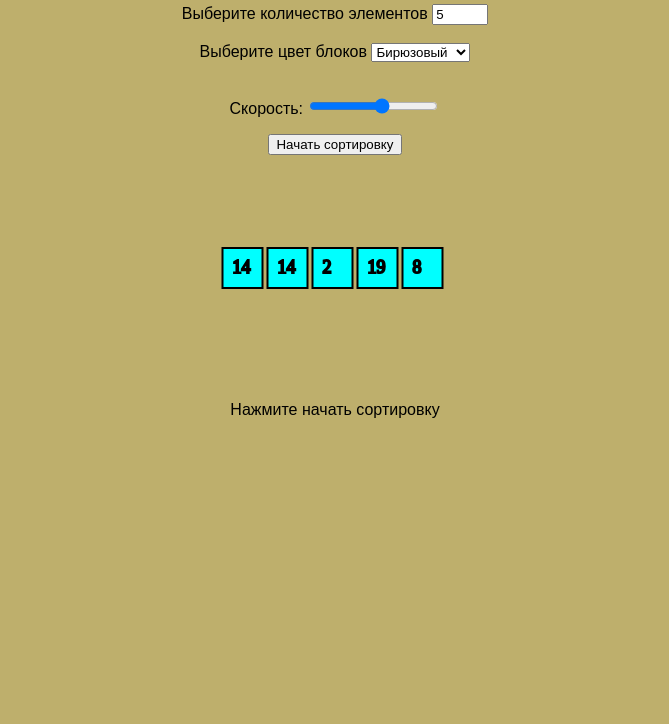
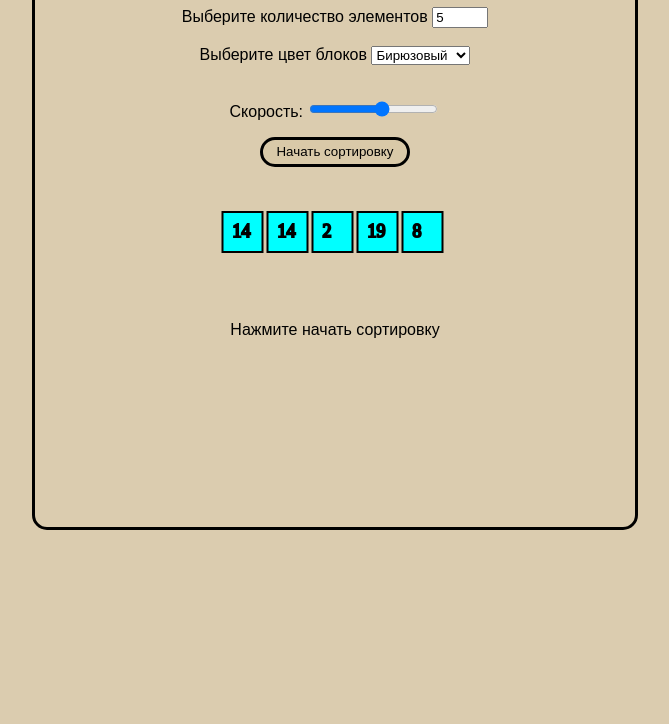
Before and after one commit to KoksharovSA/Bubble, a plain HTML site: page index.html in a window 1280 px wide. Shown: the part 76-800 px from the top of the page, without its empty margins (305-974 px from the left). Drawn offline with Linux system fonts and the light colour scheme.

Commit message:
Add files via upload

```diff
--- a/index.css
+++ b/index.css
@@ -1,17 +1,26 @@
 body {
-    margin: 0;
-    background-color: rgb(190, 175, 108);
+    height: 600px;
+    width: 600px;
+    margin: auto;
+    background-color: rgb(219, 204, 175);
     text-align: center;
     font-family: Arial, Helvetica, sans-serif;
+    border: 3px solid #000000;
+    border-radius: 15px;
+}
+#bt1 {
+    height: 30px;
+    width: 150px;
+    background-color: rgba(190, 175, 108, 0.1);
+    color: black;
+    border: 3px solid #000000;
+    border-radius: 15px;
+}
+#root {
 
-}
-
-#root {
-    padding: 3rem;
     text-align: center;
 }
 
 #root canvas {
-    display: block;
     margin: 0 auto;
 }
```
Also changed, not shown: index.html (+6 -7 lines), index.js (line endings or trailing spaces).
